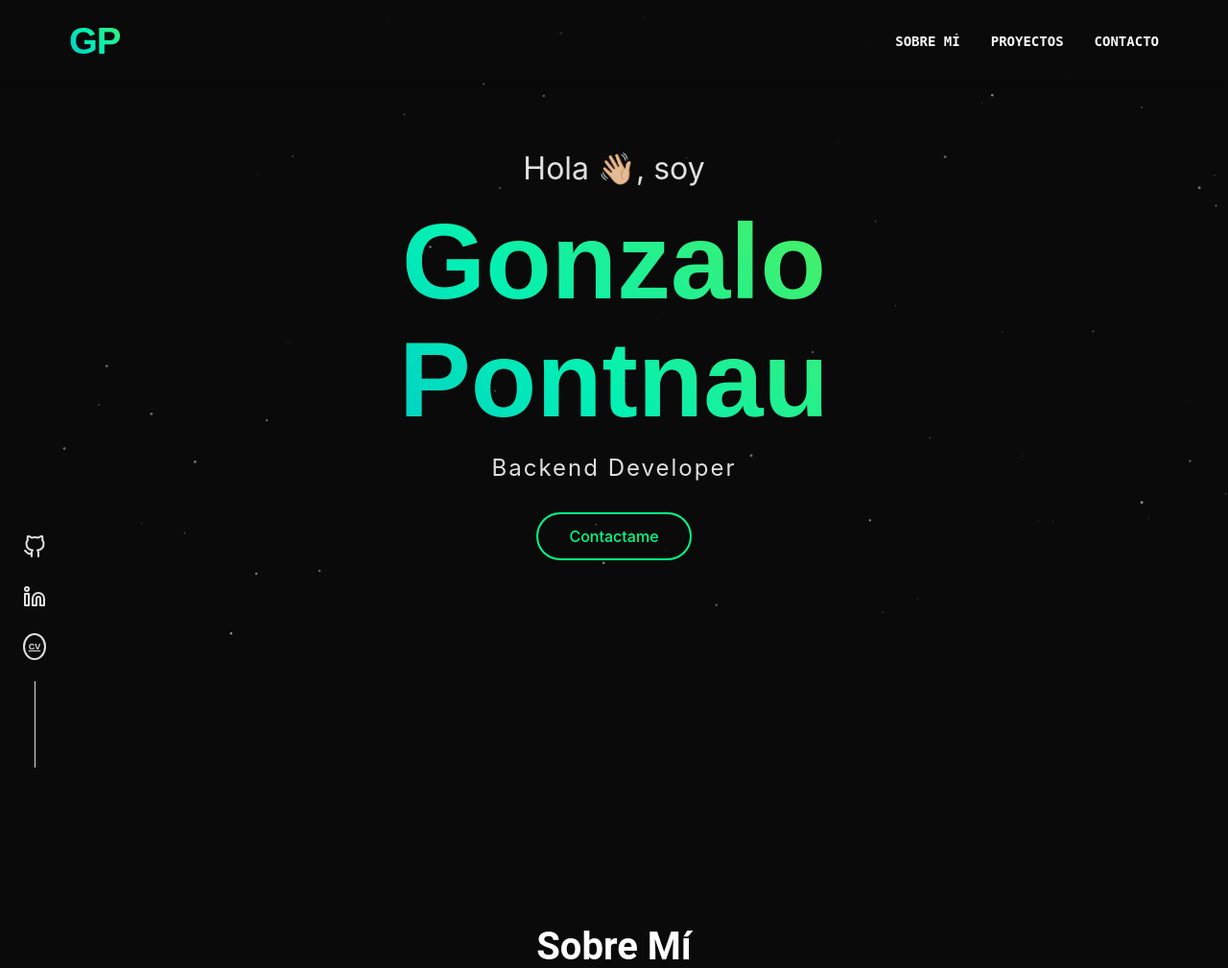
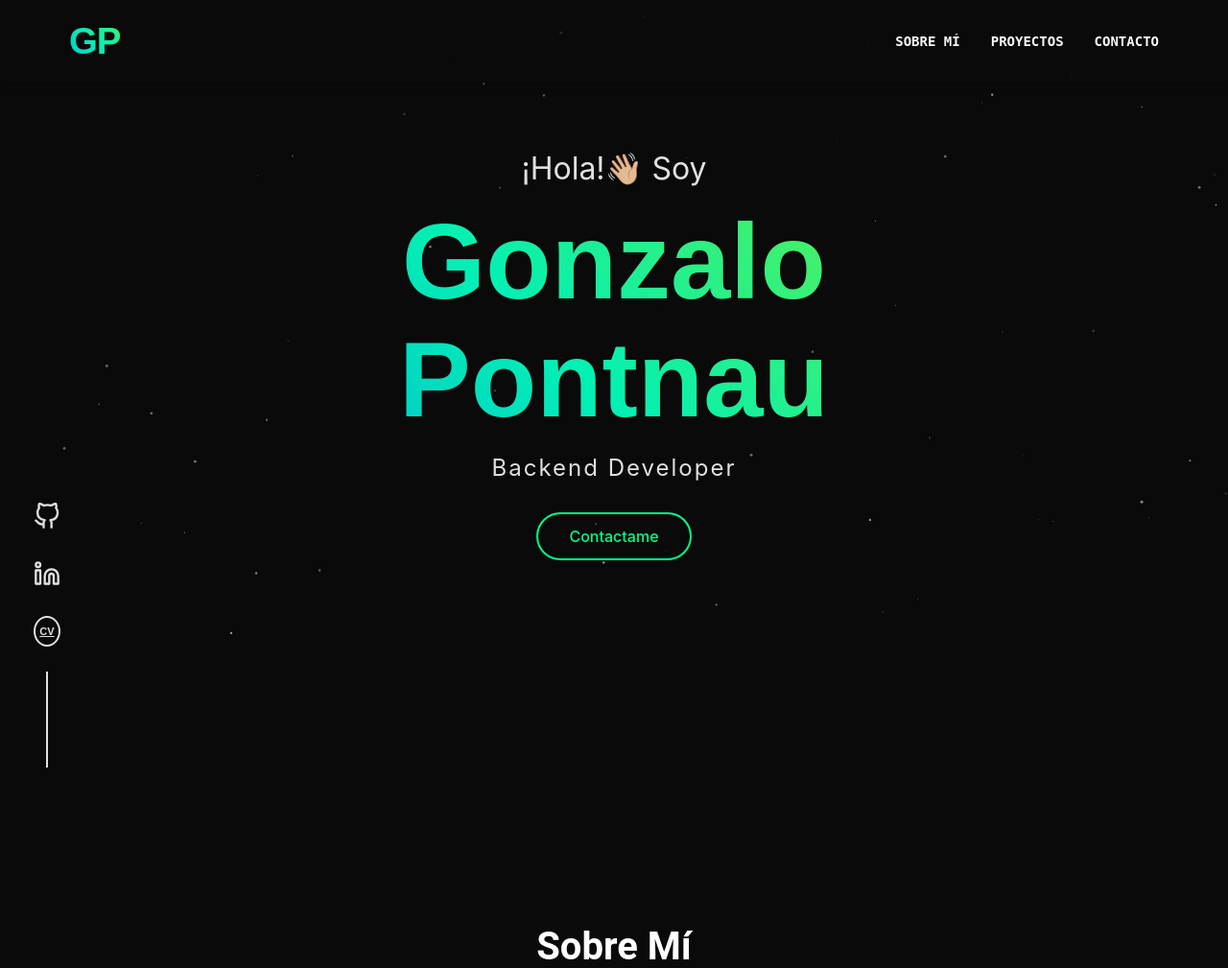
Before and after one commit to GonzaloPontnau/gonzalopontnau.github.io, a Django app: page / in a window 1280 px wide. Shown: the top 1009 px of the page at 96% size. Run offline with Django 5.2, Linux system fonts and the light colour scheme.

Commit message:
Refactor: Mejoras de diseño y estructura en la sección de contacto y estilos generales

```diff
--- a/main/static/css/style.css
+++ b/main/static/css/style.css
@@ -109,7 +110,7 @@ body {
 /*  BARRA LATERAL DE REDES SOCIALES  */
 .social-nav {
     position: fixed;
-    left: 24px;
+    left: 35px;
     bottom: 0;
     z-index: 1000;
     margin: 0;
@@ -119,22 +120,28 @@ body {
     display: flex;
     flex-direction: column;
     align-items: center;
-    gap: 24px;
+    gap: 28px;
 }
 
 .social-icon {
     color: #e0e0e0;
     transition: all 0.3s ease;
+    font-size: 1.1rem;
+}
+
+.social-icon svg {
+    width: 28px;
+    height: 28px;
 }
 
 .social-icon:hover {
     color: #00ff88;
-    transform: translateY(-2px);
+    transform: translateY(-3px);
 }
 
 .social-line {
-    width: 1px;
-    height: 90px;
+    width: 2px;
+    height: 100px;
     background-color: #e0e0e0;
     margin: 0 auto;
 }
@@ -145,13 +152,13 @@ body {
     display: flex;
     justify-content: center;
     align-items: center;
-    width: 24px;
-    height: 24px;
+    width: 28px;
+    height: 28px;
 }
 
 .cv-circle {
-    width: 24px;
-    height: 24px;
+    width: 28px;
+    height: 28px;
     border: 2px solid currentColor;
     border-radius: 50%;
     display: flex;
@@ -162,7 +169,7 @@ body {
 .cv-text {
     font-family: 'Poppins', sans-serif;
     font-weight: 700;
-    font-size: 9px;
+    font-size: 11px;
 }
 
 /*  SECCIÓN HERO  */
--- a/main/templates/main/home.html
+++ b/main/templates/main/home.html
@@ -24,10 +24,10 @@
     <div class="social-nav">
         <div class="social-links">
             <a href="https://github.com/PontnauGonzalo" target="_blank" rel="noopener noreferrer" class="social-icon">
-                <svg xmlns="http://www.w3.org/2000/svg" width="24" height="24" viewBox="0 0 24 24" fill="none" stroke="currentColor" stroke-width="2" stroke-linecap="round" stroke-linejoin="round"><path d="M9 19c-5 1.5-5-2.5-7-3m14 6v-3.87a3.37 3.37 0 0 0-.94-2.61c3.14-.35 6.44-1.54 6.44-7A5.44 5.44 0 0 0 20 4.77 5.07 5.07 0 0 0 19.91 1S18.73.65 16 2.48a13.38 13.38 0 0 0-7 0C6.27.65 5.09 1 5.09 1A5.07 5.07 0 0 0 5 4.77a5.44 5.44 0 0 0-1.5 3.78c0 5.42 3.3 6.61 6.44 7A3.37 3.37 0 0 0 9 18.13V22"></path></svg>
+                <svg xmlns="http://www.w3.org/2000/svg" width="28" height="28" viewBox="0 0 24 24" fill="none" stroke="currentColor" stroke-width="2" stroke-linecap="round" stroke-linejoin="round"><path d="M9 19c-5 1.5-5-2.5-7-3m14 6v-3.87a3.37 3.37 0 0 0-.94-2.61c3.14-.35 6.44-1.54 6.44-7A5.44 5.44 0 0 0 20 4.77 5.07 5.07 0 0 0 19.91 1S18.73.65 16 2.48a13.38 13.38 0 0 0-7 0C6.27.65 5.09 1 5.09 1A5.07 5.07 0 0 0 5 4.77a5.44 5.44 0 0 0-1.5 3.78c0 5.42 3.3 6.61 6.44 7A3.37 3.37 0 0 0 9 18.13V22"></path></svg>
             </a>
             <a href="https://linkedin.com/in/gonzalopontnau" target="_blank" rel="noopener noreferrer" class="social-icon">
-                <svg xmlns="http://www.w3.org/2000/svg" width="24" height="24" viewBox="0 0 24 24" fill="none" stroke="currentColor" stroke-width="2" stroke-linecap="round" stroke-linejoin="round"><path d="M16 8a6 6 0 0 1 6 6v7h-4v-7a2 2 0 0 0-2-2a2 2 0 0 0-2 2v7h-4v-7a6 6 0 0 1 6-6z"></path><rect x="2" y="9" width="4" height="12"></rect><circle cx="4" cy="4" r="2"></circle></svg>
+                <svg xmlns="http://www.w3.org/2000/svg" width="28" height="28" viewBox="0 0 24 24" fill="none" stroke="currentColor" stroke-width="2" stroke-linecap="round" stroke-linejoin="round"><path d="M16 8a6 6 0 0 1 6 6v7h-4v-7a2 2 0 0 0-2-2a2 2 0 0 0-2 2v7h-4v-7a6 6 0 0 1 6-6z"></path><rect x="2" y="9" width="4" height="12"></rect><circle cx="4" cy="4" r="2"></circle></svg>
             </a>
             <a href="{% static 'images/CV.pdf' %}" target="_blank" rel="noopener noreferrer" class="social-icon cv-icon">
                 <div class="cv-circle">
@@ -58,7 +58,7 @@
     <!-- Contenedor principal para todo el contenido -->
     <div class="main-content">
         <div class="hero">
-            <div class="greeting">Hola 👋🏼, soy</div>
+            <div class="greeting">¡Hola!👋🏼 Soy</div>
             <h1 class="name-animation">
                 <span class="first-name">Gonzalo</span><br>
                 <span class="last-name">Pontnau</span>
@@ -142,7 +142,7 @@
                                 <a href="https://github.com/PontnauGonzalo/CMC-price" target="_blank" class="project-link">
                                     <svg xmlns="http://www.w3.org/2000/svg" width="20" height="20" viewBox="0 0 24 24" fill="none" stroke="currentColor" stroke-width="2" stroke-linecap="round" stroke-linejoin="round"><path d="M9 19c-5 1.5-5-2.5-7-3m14 6v-3.87a3.37 3.37 0 0 0-.94-2.61c3.14-.35 6.44-1.54 6.44-7A5.44 5.44 0 0 0 20 4.77 5.07 5.07 0 0 0 19.91 1S18.73.65 16 2.48a13.38 13.38 0 0 0-7 0C6.27.65 5.09 1 5.09 1A5.07 5.07 0 0 0 5 4.77a5.44 5.44 0 0 0-1.5 3.78c0 5.42 3.3 6.61 6.44 7A3.37 3.37 0 0 0 9 18.13V22"></path></svg>
                                 </a>
-                                <a href="#" target="_blank" class="project-link">
+                                <a href="https://crypto-price-visualizer-one.vercel.app/" target="_blank" class="project-link">
                                     <svg xmlns="http://www.w3.org/2000/svg" width="20" height="20" viewBox="0 0 24 24" fill="none" stroke="currentColor" stroke-width="2" stroke-linecap="round" stroke-linejoin="round"><path d="M18 13v6a2 2 0 0 1-2 2H5a2 2 0 0 1-2-2V8a2 2 0 0 1 2-2h6"></path><polyline points="15 3 21 3 21 9"></polyline><line x1="10" y1="14" x2="21" y2="3"></line></svg>
                                 </a>
                             </div>
@@ -202,6 +202,8 @@
 
         <!-- Sección de contacto -->
         <section id="contact" class="contact-section">
+            <div class="section-container">
+                <h2 class="section-title">Contacto</h2>
                 <div class="contact-wrapper">
                     <div class="contact-info">
                         <h2 class="contact-title">Contactame.</h2>
@@ -235,10 +237,11 @@
                         </form>
                     </div>
                 </div>
+            </div>
         </section>
 
         <footer class="footer">
-            <p>© 2023 Gonzalo Pontnau</p>
+            <p>Dev. Gonzalo Martín Pontnau 😎</p>
         </footer>
     </div>
 
```
Also changed, not shown: other parts of main/static/css/style.css (+15 -8 lines). Lines whose indentation alone changed are shown as unchanged.
